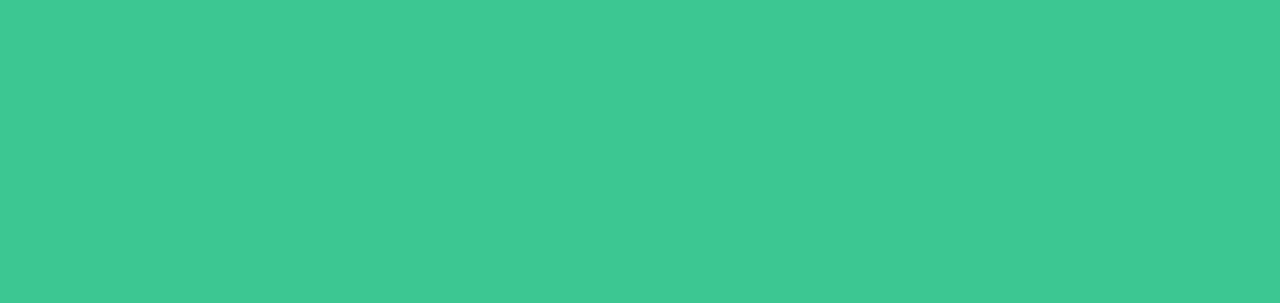
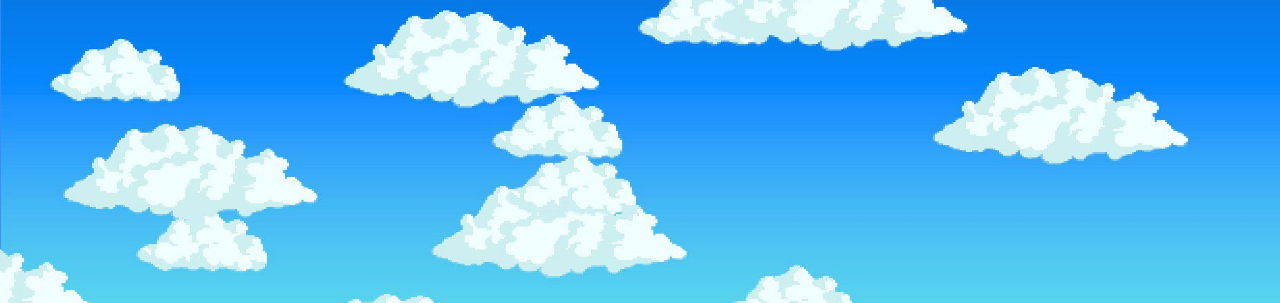
Before and after one commit to caseywar/lab02-guessing-game, a plain HTML site: page index.html in a window 1280 px wide. Shown: the top 303 px of the page. Drawn offline with Linux system fonts and the light colour scheme; the site is published under a folder, as on GitHub Pages, so addresses that start at the root find nothing; a web font is replaced by a local one.

Commit message:
image path fix 1

```diff
--- a/styles/style.css
+++ b/styles/style.css
@@ -5,7 +5,7 @@ body, html {
     margin: 0;
 }
 body {
-    background: url(/assets/stardew.jpg);
+    background: url(../assets/stardew.jpg);
     background-size: 1770px 850px;
     background-repeat: no-repeat;
     background-position: 0ch;
```
